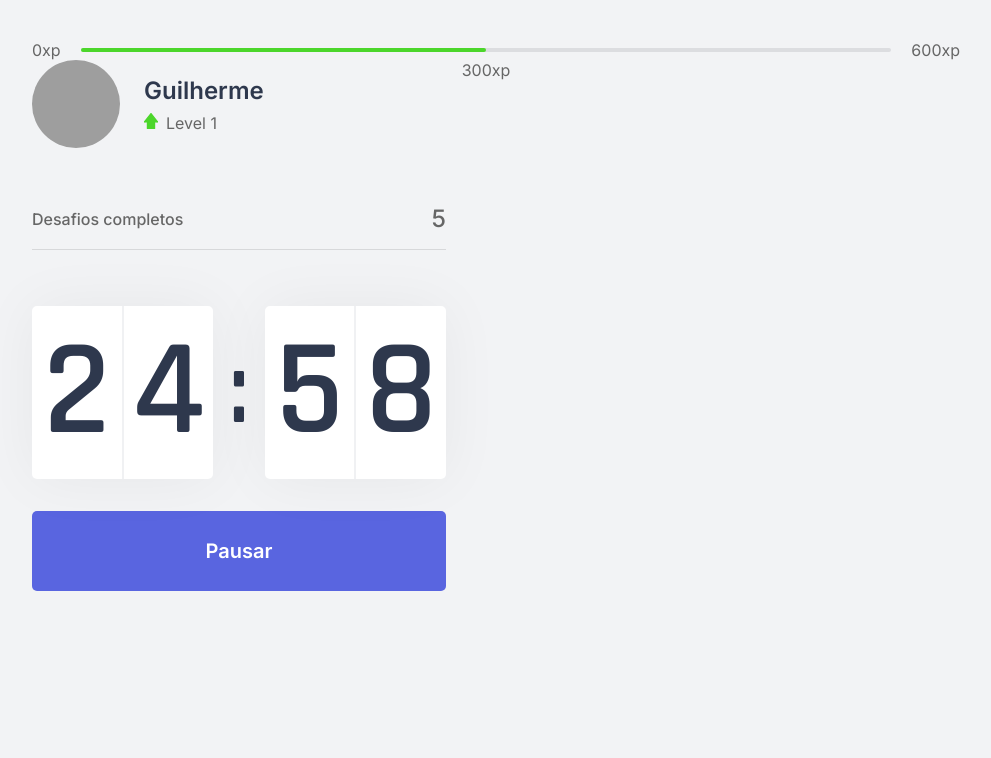
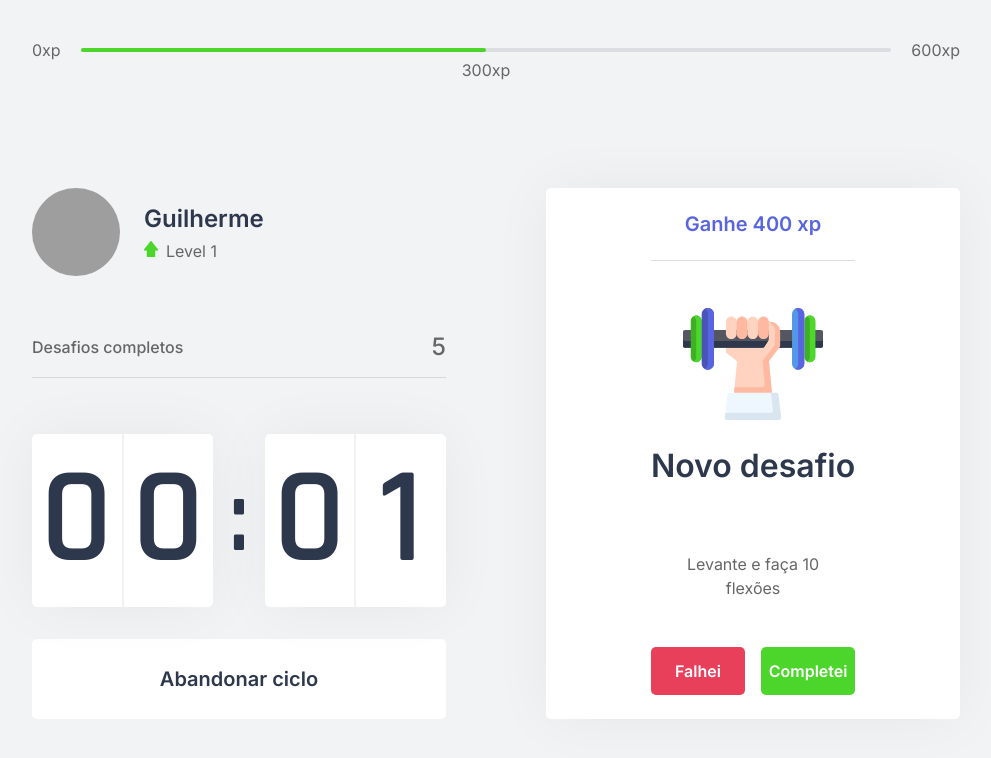
Before and after one commit to guipolive/move.it, a Next.js app: page /home in a window 1280 px wide. Both pictures are taken after a click on the button "Iniciar". Shown: the top 758 px of the page, without its empty margins (144-1135 px from the left). Built offline with nearby package versions, Linux system fonts and the light colour scheme; grey boxes are pictures that could not be loaded.

Commit message:
add Context || att components

```diff
--- /dev/null
+++ b/src/components/ChallengeBox/ChallengeBox.module.css
@@ -0,0 +1,115 @@
+.ChallengeBox {
+	height: 100%;
+
+	background: var(--white);
+	border-radius: 5px;
+	box-shadow: 0 0 60px rgba(0, 0, 0, 0.05);
+
+	padding: 1.5rem 2rem;
+
+	display: flex;
+	flex-direction: column; /* safari erro */
+	align-items: center;
+	justify-content: center;
+
+	text-align: center;
+}
+
+.ChallengeBox__notActive {
+	display: flex;
+	flex-direction: column;
+	align-items: center;
+}
+
+.ChallengeBox strong {
+	font-size: 1.5rem;
+	font-weight: 500;
+	line-height: 1.4;
+}
+
+.ChallengeBox p {
+	display: flex;
+	flex-direction: column;
+	align-items: center;
+
+	line-height: 1.4;
+
+	max-width: 70%;
+
+	margin-top: 3rem;
+}
+
+.ChallengeBox__notActive p img {
+	margin-bottom: 1rem;
+}
+
+.ChallengeBox__active {
+	height: 100%;
+
+	display: flex;
+	flex-direction: column; /* safari error */
+}
+
+.ChallengeBox__active header {
+	padding: 0 2rem 1.5rem;
+
+	color: var(--blue);
+	font-weight: 600;
+	font-size: 1.25rem;
+
+	border-bottom: 1px solid var(--gray-line);
+}
+
+.ChallengeBox__active main {
+	flex: 1;
+	display: flex;
+	flex-direction: column; /* safari error */
+	align-items: center;
+	justify-content: center;
+}
+
+.ChallengeBox__active main strong {
+	font-size: 2rem;
+	font-weight: 600;
+	color: var(--title);
+
+	margin: 1.5rem 0 1rem;
+}
+
+.ChallengeBox__active main p {
+	line-height: 1.5;
+}
+
+.ChallengeBox__active footer {
+	display: grid;
+	grid-template-columns: 1fr 1fr;
+	gap: 1rem; /* safari error */
+}
+
+.ChallengeBox__active footer button {
+	height: 3rem;
+
+	display: flex;
+	align-items: center;
+	justify-content: center;
+
+	border: 0;
+	border-radius: 5px;
+
+	color: var(--white);
+	font-size: 1rem;
+	font-weight: 600;
+
+	transition: filter .2s;
+}
+
+.ChallengeBox__active footer button:hover {
+	filter: brightness(0.9);
+}
+
+button.ChallengeBox__active__failedButton {
+	background-color: var(--red);
+}
+button.ChallengeBox__active__succeededButton {
+	background-color: var(--green);
+}
--- /dev/null
+++ b/src/components/ChallengeBox/index.tsx
@@ -0,0 +1,51 @@
+import { useContext } from 'react';
+import { ChallengesContext } from '../../contexts/ChallengesContexts';
+import styles from './ChallengeBox.module.css';
+
+export function ChallengeBox() {
+	const contextData = useContext(ChallengesContext);
+
+	const hasActiveChallenge = true;
+
+	console.log(contextData);
+
+	return(
+		<div className={styles.ChallengeBox}>
+			{hasActiveChallenge ? (
+				<div className={styles.ChallengeBox__active} >
+					<header>Ganhe 400 xp</header>
+
+					<main>
+						<img src="icons/body.svg" alt="Ok"/>
+						<strong>Novo desafio</strong>
+						<p>Levante e faça 10 flexões</p>
+					</main>
+
+					<footer>
+						<button
+							type="button"
+							className={styles.ChallengeBox__active__failedButton}
+						>
+							Falhei
+						</button>
+						<button
+							type="button"
+							className={styles.ChallengeBox__active__succeededButton}
+						>
+							Completei
+						</button>
+					</footer>
+				</div>
+			) :
+
+				<div className={styles.ChallengeBox__notActive}>
+					<strong>Finalize um ciclo para receber um desafio</strong>
+					<p>
+						<img src="icons/level-up.svg" alt="Level up"/>
+						Ganhe XP ao completar um desafio
+					</p>
+				</div>
+			}
+		</div>
+	)
+}
--- a/src/components/Countdown/Countdown.module.css
+++ b/src/components/Countdown/Countdown.module.css
@@ -55,6 +55,24 @@
 	transition: background-color .2s;
 }
 
-.Countdown__button:hover {
+.Countdown__button:not(:disabled):hover {
 	background-color: var(--blue-dark);
 }
+
+.Countdown__button__active {
+	background-color: var(--white);
+	color: var(--title);
+}
+
+.Countdown__button__active:hover {
+	background: var(--red) !important;
+	color: var(--white);
+}
+
+.Countdown__button__finished {
+	background-color: var(--white);
+	color: var(--text);
+	cursor: not-allowed;
+
+	border-bottom: 2px solid var(--green);
+}
--- a/src/components/Countdown/index.tsx
+++ b/src/components/Countdown/index.tsx
@@ -1,9 +1,14 @@
 import { useEffect, useState } from 'react';
 import styles from './Countdown.module.css';
 
+let countdownTimeout: NodeJS.Timeout;
+
+const time = 0.05*60;
+
 export function Countdown() {
-	const [counter, setCounter] = useState(25 * 60);
+	const [counter, setCounter] = useState(time);
 	const [isCountdownActive, setIsCountdownActive] = useState(false);
+	const [hasFinished, setHasFinished] = useState(false);
 
 	const minutes = Math.floor(counter / 60);
 	const seconds = counter % 60;
@@ -13,13 +18,24 @@ export function Countdown() {
 
 	function startCountdown() {
 		setIsCountdownActive(true);
+		setHasFinished(false);
+	}
+
+	function resetCountdown() {
+		clearTimeout(countdownTimeout);
+		setIsCountdownActive(false);
+		setCounter(time);
 	}
 
 	useEffect(() => {
 		if(isCountdownActive && counter > 0){
-			setTimeout(() => {
+			countdownTimeout = setTimeout(() => {
 				setCounter(counter - 1);
 			}, 1000)
+		} else if (isCountdownActive && counter === 0) {
+			setHasFinished(true);
+			setIsCountdownActive(false);
+			setCounter(time);
 		}
 	}, [isCountdownActive, counter]);
 
@@ -37,16 +53,37 @@ export function Countdown() {
 				</div>
 			</div>
 
+			{hasFinished && (
+				<button
+					disabled
+					className={`${styles.Countdown__button} ${styles.Countdown__button__finished}`}
+				>
+					Ciclo completo!
+				</button>
+			)}
+
+			{isCountdownActive
+				? (
+					<button
+						type="button"
+						className={`${styles.Countdown__button} ${styles.Countdown__button__active}`}
+						onClick={resetCountdown}
+					>
+						Abandonar ciclo
+					</button>
+				)
+				: (
 					<button
 						type="button"
 						className={styles.Countdown__button}
 						onClick={startCountdown}
 					>
-				{isCountdownActive
-				? "Pausar"
-				: "Iniciar"
+						Iniciar
+					</button>
+				)
 			}
-			</button>
+
+
 		</div>
 	)
 }
--- /dev/null
+++ b/src/contexts/ChallengesContexts.tsx
@@ -0,0 +1,3 @@
+import {createContext} from 'react'
+
+export const ChallengesContext = createContext({});
--- a/src/pages/_app.tsx
+++ b/src/pages/_app.tsx
@@ -1,7 +1,22 @@
 import '../styles/global.css'
 
+import {ChallengesContext} from '../contexts/ChallengesContexts';
+import { useState } from 'react';
+
+
+
 function MyApp({ Component, pageProps }) {
-  return <Component {...pageProps} />
+  const [level, setLevel] = useState(1); // valor padrão
+
+  function levelUp() {
+    setLevel(level + 1);
+  }
+
+  return (
+    <ChallengesContext.Provider value={{level, levelUp}} >
+      <Component {...pageProps} />
+    </ChallengesContext.Provider>
+  )
 }
 
 export default MyApp
--- a/src/pages/home/home.module.css
+++ b/src/pages/home/home.module.css
@@ -13,4 +13,6 @@
 	grid-template-columns: 1fr 1fr; /* 2 colunas iguais */
 	gap: 6.25rem; /* safari error */
 	align-content: center;
+
+	margin-top: 8rem;
 }
--- a/src/pages/home/index.tsx
+++ b/src/pages/home/index.tsx
@@ -6,6 +6,7 @@ import { Profile } from '../../components/Profile';
 import styles from './home.module.css';
 
 import Head from 'next/head';
+import { ChallengeBox } from '../../components/ChallengeBox';
 
 export default function Home() {
   return (
@@ -23,7 +24,9 @@ export default function Home() {
             <CompletedChallenges />
             <Countdown />
           </div>
-          <div></div>
+          <div>
+            <ChallengeBox />
+          </div>
         </section>
       </div>
     </>
```
Lines whose indentation alone changed are shown as unchanged.
